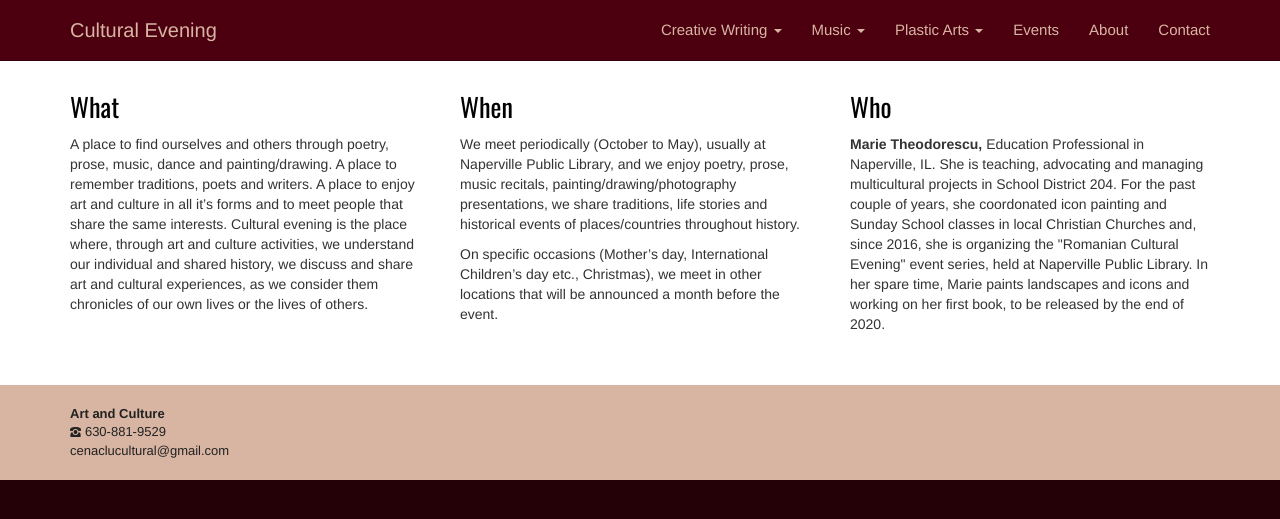
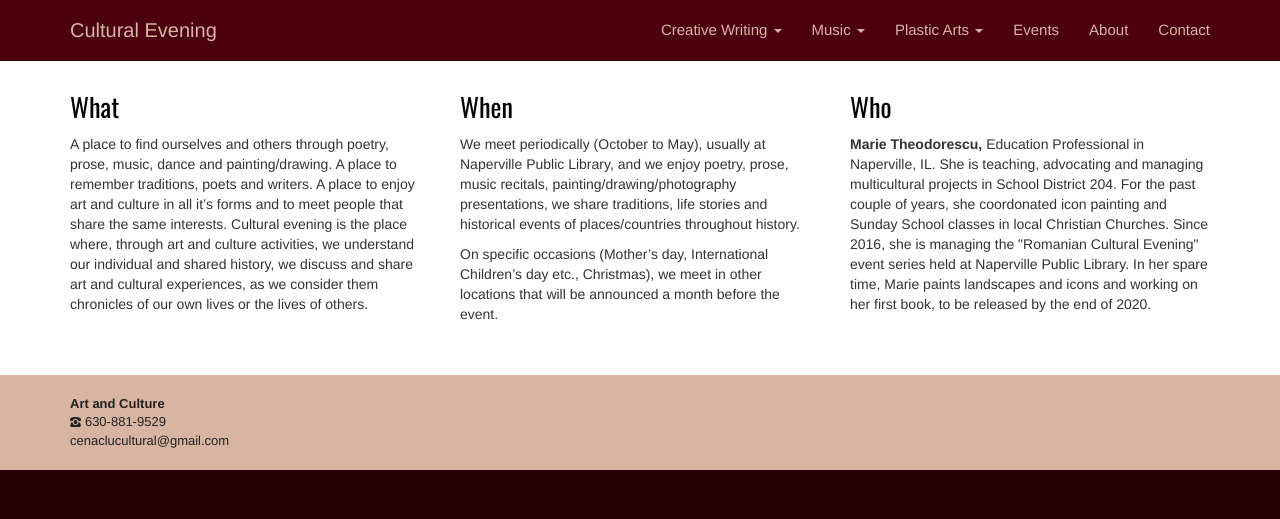
Before and after one commit to adrianth/culteve, a Jekyll site: the page built from en/about.html, in a window 1280 px wide. Shown: the top 519 px of the page. Built offline with Jekyll 4.4.1, drawn with Linux system fonts in a browser that asks for light colours.

Commit message:
rocultural

```diff
--- a/en/about.html
+++ b/en/about.html
@@ -19,7 +19,7 @@ title: About
         <div class="col-sm-4">
             <h2>Who</h2>
             <p style="text-align1: justify">
-                <strong>Marie Theodorescu,</strong> Education Professional in Naperville, IL. She is teaching, advocating and managing multicultural projects in School District 204. For the past couple of years, she coordonated icon painting and Sunday School classes in local Christian Churches and, since 2016, she is organizing the "Romanian Cultural Evening" event series, held at Naperville Public Library. In her spare time, Marie paints landscapes and icons and working on her first book, to be released by the end of 2020.</p>
+                <strong>Marie Theodorescu,</strong> Education Professional in Naperville, IL. She is teaching, advocating and managing multicultural projects in School District 204. For the past couple of years, she coordonated icon painting and Sunday School classes in local Christian Churches. Since 2016, she is managing the "Romanian Cultural Evening" event series held at Naperville Public Library. In her spare time, Marie paints landscapes and icons and working on her first book, to be released by the end of 2020.</p>
         </div>
 
     </div>
```
